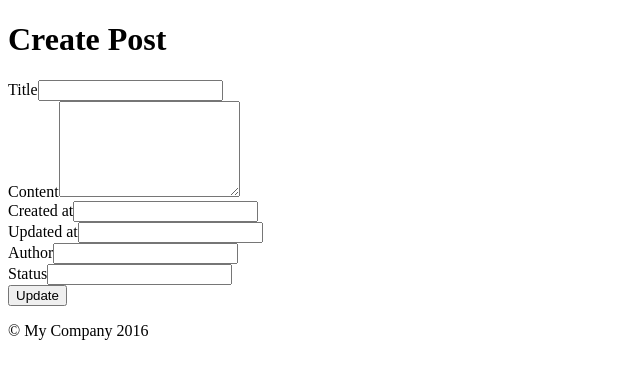
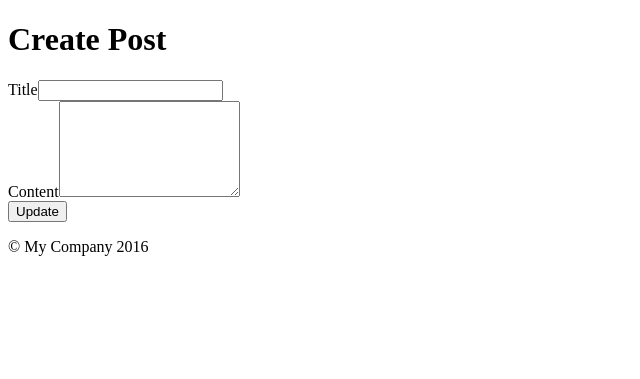
Before and after one commit to svd222/blog, a Yii app: template themes/lamar/views/post/create.php in a window 1280 px wide. Shown: the top 379 px of the page, without its empty margins (0-640 px from the left). Run offline with PHP 8.4 and a stand-in for Yii, Linux system fonts and the light colour scheme; the template is opened without the code that fills it, so the values that code supplies are empty; form fields are guessed from the names that the template uses; some libraries are stand-ins or nearby versions.

Commit message:
`meta` fields removed

```diff
--- a/themes/lamar/views/post/_form.php
+++ b/themes/lamar/views/post/_form.php
@@ -16,14 +16,6 @@ use yii\widgets\ActiveForm;
 
     <?= $form->field($model, 'content')->textarea(['rows' => 6]) ?>
 
-    <?= $form->field($model, 'created_at')->textInput() ?>
-
-    <?= $form->field($model, 'updated_at')->textInput() ?>
-
-    <?= $form->field($model, 'author_id')->textInput() ?>
-
-    <?= $form->field($model, 'status')->textInput() ?>
-
     <div class="form-group">
         <?= Html::submitButton($model->isNewRecord ? Yii::t('app/post', 'Create') : Yii::t('app/post', 'Update'), ['class' => $model->isNewRecord ? 'btn btn-success' : 'btn btn-primary']) ?>
     </div>
```
